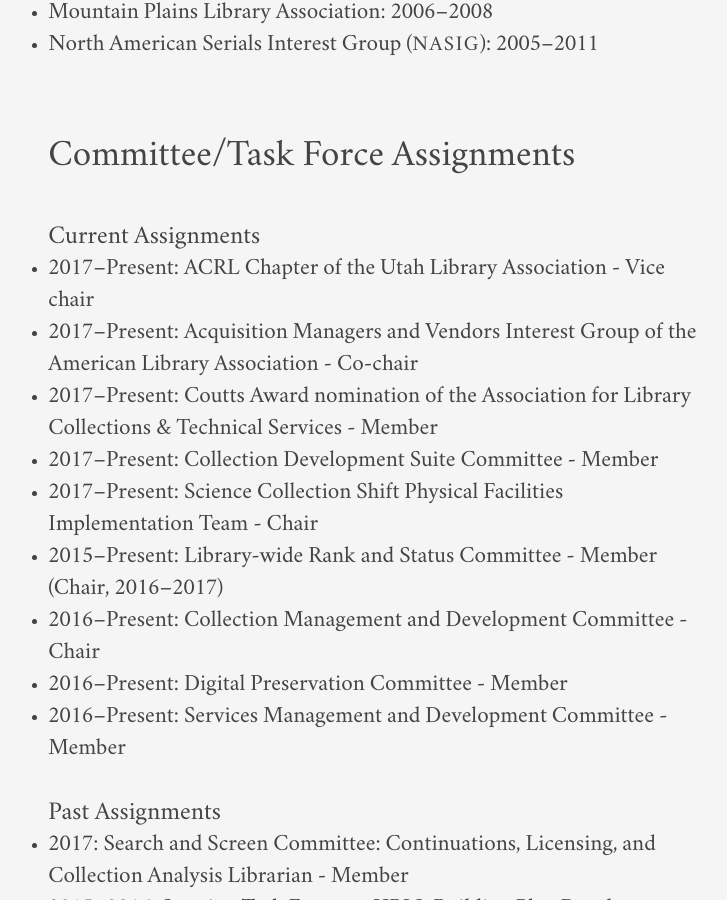
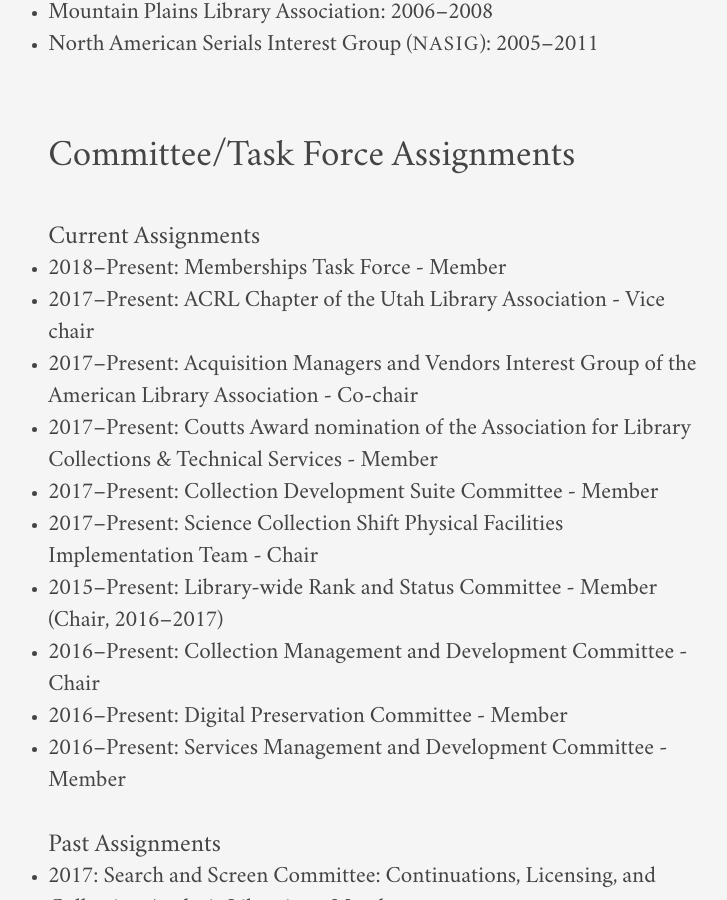
Before and after one commit to jaredhowland/jaredhowland.github.io, a Jekyll site: the page built from content/vita.md, in a window 1280 px wide and 900 px high, scrolled down 10498 px. Shown: the whole window, without its empty margins (264-991 px from the left). Built offline with Jekyll 4.4.1, drawn with Linux system fonts in a browser that asks for light colours.

Commit message:
Update vita.md

```diff
--- a/content/vita.md
+++ b/content/vita.md
@@ -192,6 +192,7 @@ Implemented a Journals A–Z list, OpenURL link resolver, and an Electronic Reso
 ## Committee/Task Force Assignments ##
 
 ### Current Assignments ###
+* 2018–Present: Memberships Task Force - Member
 * 2017–Present: ACRL Chapter of the Utah Library Association - Vice chair
 * 2017–Present: Acquisition Managers and Vendors Interest Group of the American Library Association - Co-chair
 * 2017–Present: Coutts Award nomination of the Association for Library Collections & Technical Services - Member
```
